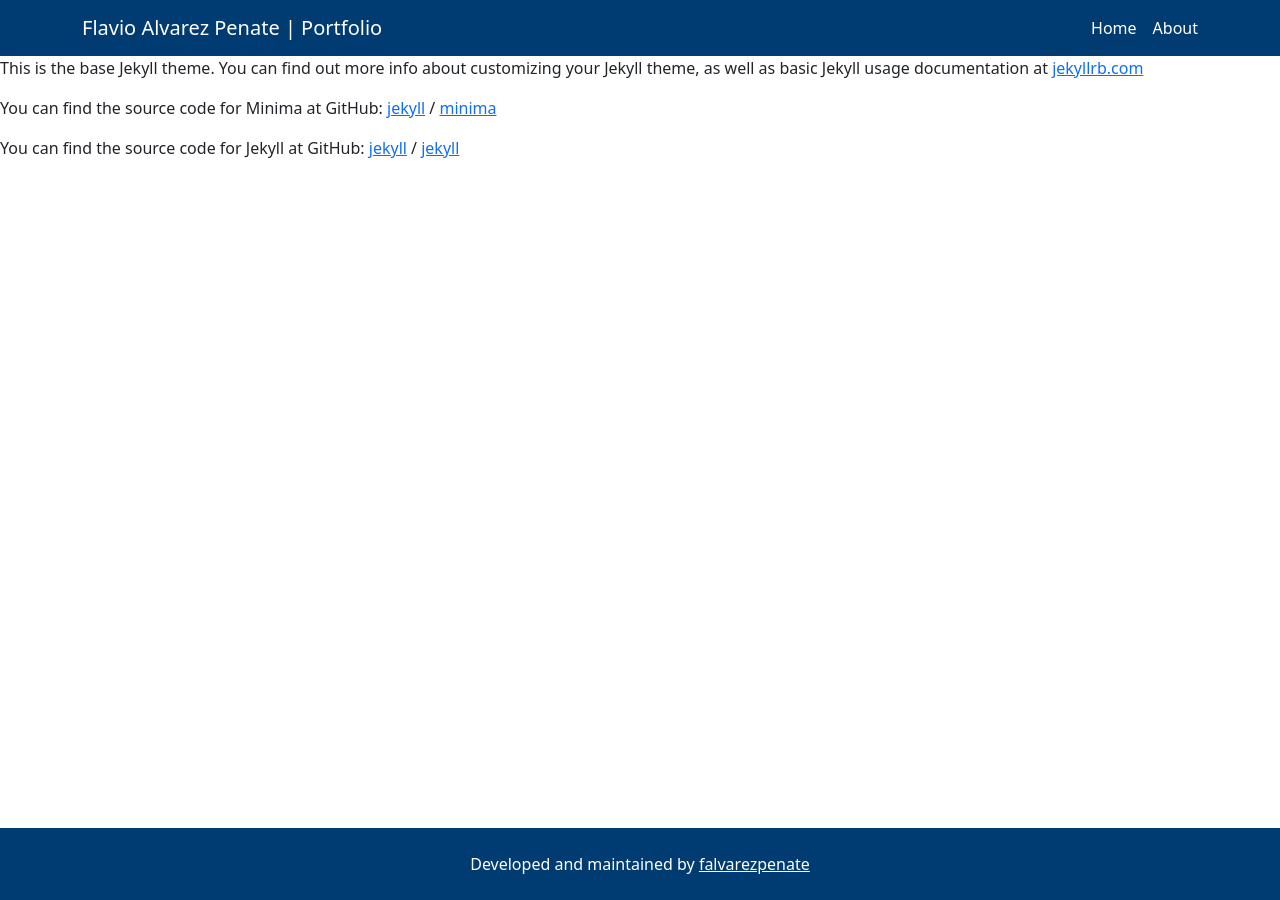
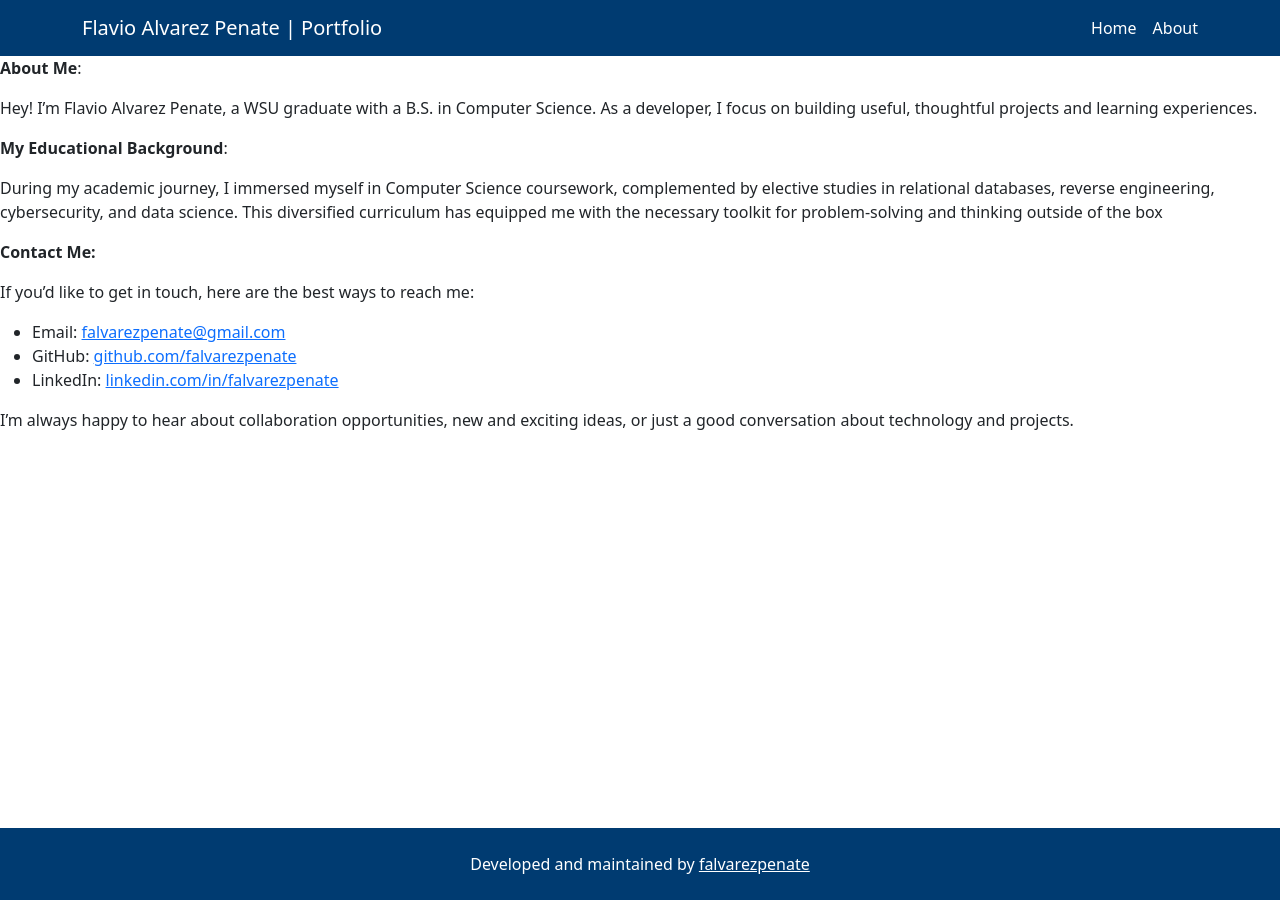
Before and after one commit to falvarezpenate/my-projects-site, a Jekyll site: the page built from about.markdown, in a window 1280 px wide. Built offline with Jekyll 4.4.1, drawn with Linux system fonts in a browser that asks for light colours.

Commit message:
started implementing about page

```diff
--- a/about.markdown
+++ b/about.markdown
@@ -4,15 +4,20 @@ title: About
 permalink: /about/
 ---
 
-This is the base Jekyll theme. You can find out more info about customizing your Jekyll theme, as well as basic Jekyll usage documentation at [jekyllrb.com](https://jekyllrb.com/)
+<b>About Me</b>:
 
-You can find the source code for Minima at GitHub:
-[jekyll][jekyll-organization] /
-[minima](https://github.com/jekyll/minima)
+Hey! I’m Flavio Alvarez Penate, a WSU graduate with a B.S. in Computer Science. As a developer, I focus on building useful, thoughtful projects and learning experiences.
 
-You can find the source code for Jekyll at GitHub:
-[jekyll][jekyll-organization] /
-[jekyll](https://github.com/jekyll/jekyll)
+<b>My Educational Background</b>:
 
+During my academic journey, I immersed myself in Computer Science coursework, complemented by elective studies in relational databases, reverse engineering, cybersecurity, and data science. This diversified curriculum has equipped me with the necessary toolkit for problem-solving and thinking outside of the box
 
-[jekyll-organization]: https://github.com/jekyll
+<b>Contact Me:</b>
+
+If you’d like to get in touch, here are the best ways to reach me:
+
+- Email: [falvarezpenate@gmail.com](mailto:falvarezpenate@gmail.com)
+- GitHub: [github.com/falvarezpenate](https://github.com/falvarezpenate)
+- LinkedIn: [linkedin.com/in/falvarezpenate](https://www.linkedin.com/in/falvarezpenate)
+
+I’m always happy to hear about collaboration opportunities, new and exciting ideas, or just a good conversation about technology and projects.
```
